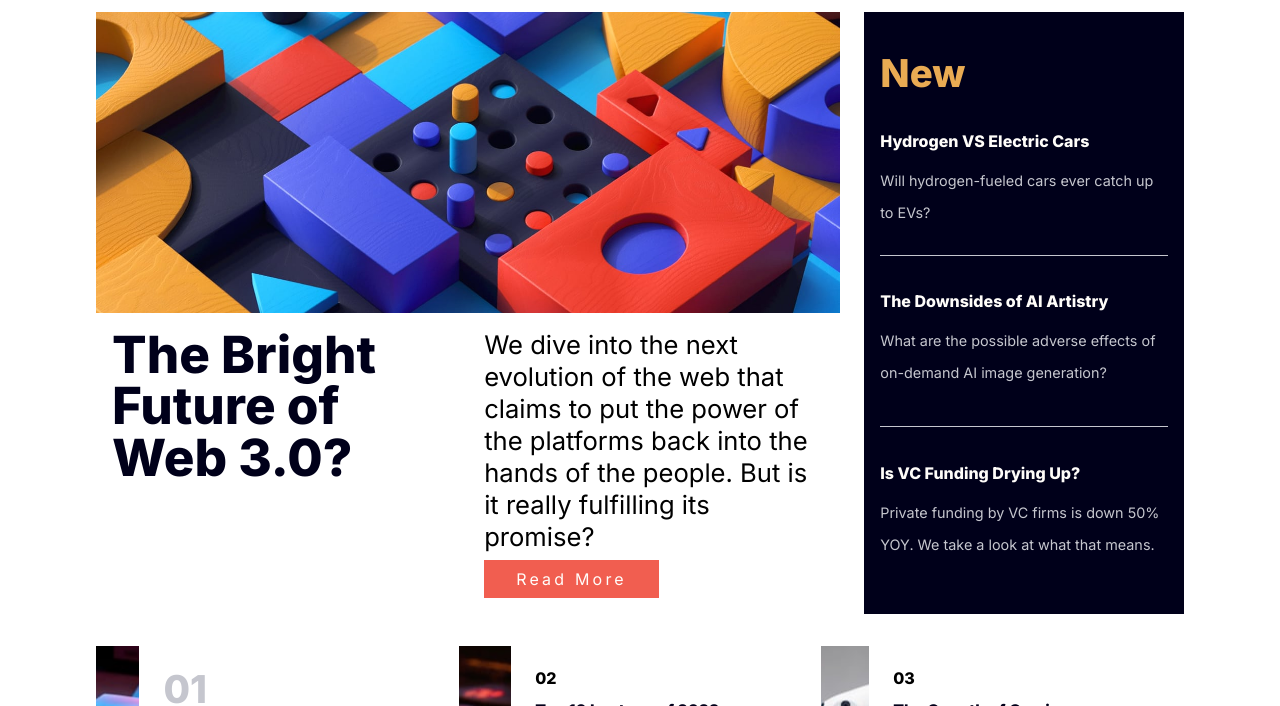
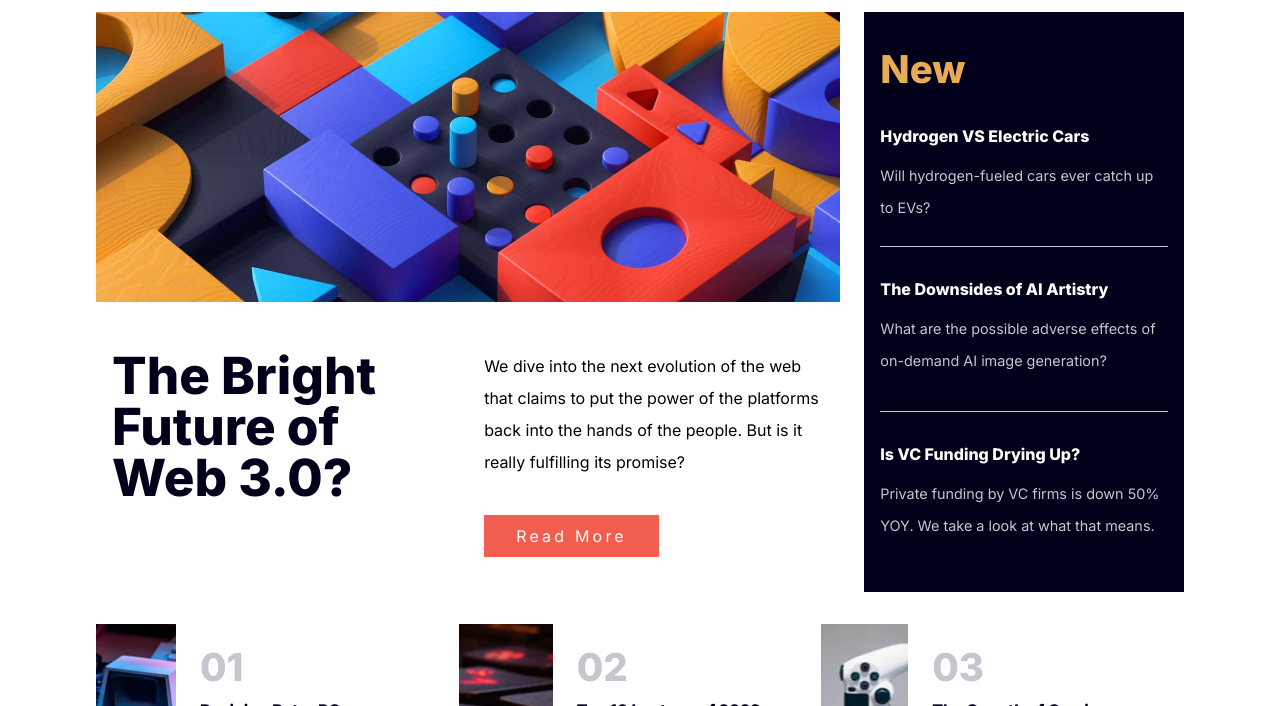
Before and after one commit to colejoffray/news-homepage-main, a plain HTML site: page index.html in a window 1280 px wide. Shown: the part 94-800 px from the top of the page. Drawn offline with Linux system fonts and the light colour scheme.

Commit message:
minor tweaks to font size and margin on main text section

```diff
--- a/css/style.css
+++ b/css/style.css
@@ -88,7 +88,7 @@ h4 {
 
 p {
      line-height: 2rem;
-     font-size: var(--font-size-reg);
+     font-size: var(--font-size-xsmall);
      font-weight: lighter;
 }
 
@@ -133,6 +133,10 @@ div#cover {
      width: fit-content;
      letter-spacing: .2rem;
      font-size: var(--font-size-xsmall);
+}
+
+.main-btn {
+     margin: 2rem 0 2rem 0;
 }
 
 .btn:hover {
@@ -246,6 +250,14 @@ MAIN SECTION
      border: none;
 }
 
+.main-title {
+     margin-top: 2rem;
+}
+
+.main-p {
+     margin-top: 2rem;
+}
+
 
 
 /*
@@ -270,7 +282,7 @@ BOTTOM SECTION
 }
 
 .img-bottom {
-     flex-basis: 30%;
+     flex-basis: 40%;
      background-position: center;
      background-repeat: no-repeat;
 }
--- a/index.html
+++ b/index.html
@@ -44,12 +44,14 @@
         </div>
         <section class="text-container">
           <div class="left-text">
-            <h1>The Bright <br>Future of <br>Web 3.0?</h1>
+            <h1 class="main-title">The Bright Future of <br>Web 3.0?</h1>
           </div>
           <div class="left-text left-text-column">
-            <p>We dive into the next evolution of the web that claims to put the power of the platforms back into the hands of the people.
+            <p class="main-p">We dive into the next evolution of the web that claims to put the power of the platforms back into the hands of the people.
               But is it really fulfilling its promise?</p>
-            <a href="#" class="btn">Read More</a>
+            <div class="main-btn">
+              <a href="#" class="btn">Read More</a>
+            </div>
           </div>
         </section>
       </section>
@@ -82,7 +84,7 @@
       <section class="bottom bottom-large">
         <div class="img-bottom img-2"></div>
         <section class="bottom-text">
-          <h3>02</h3>
+          <h3 class="bottom-title">02</h3>
           <h4>Top 10 Laptops of 2022</h4>
           <p>Our best picks for various needs and budgets.</p>
         </section>
@@ -90,7 +92,7 @@
       <section class="bottom bottom-small">
         <div class="img-bottom img-3"></div>
         <section class="bottom-text">
-          <h3>03</h3>
+          <h3 class="bottom-title">03</h3>
           <h4>The Growth of Gaming</h4>
           <p>How the pandemic has sparked fresh opportunities.</p>
         </section>
```
